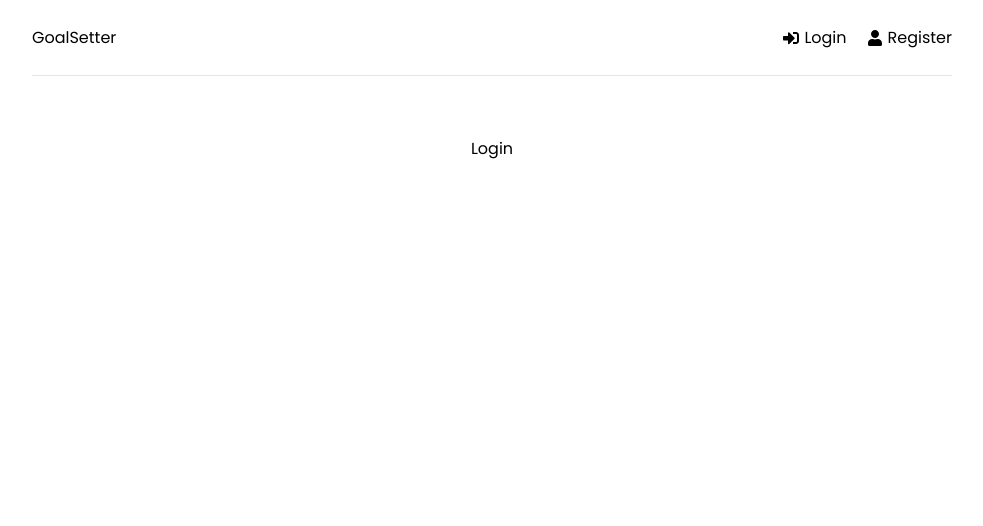
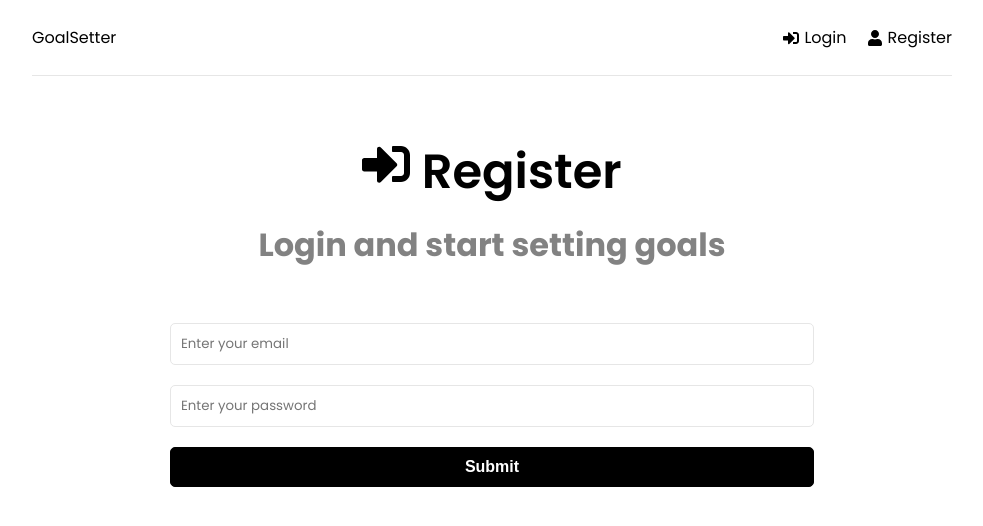
Before and after one commit to valentina-maggio/goal-tracker, a React (Create React App) app in the folder client/: page /login in a window 1280 px wide. Shown: the top 526 px of the page, without its empty margins (148-1131 px from the left). Built offline with nearby package versions, Linux system fonts and the light colour scheme.

Commit message:
User login form
- form structure setup
- onChange and onSubmit functions

```diff
--- a/client/src/pages/Login.jsx
+++ b/client/src/pages/Login.jsx
@@ -1,9 +1,67 @@
+import { useState, useEffect } from 'react';
+import { FaSignInAlt } from 'react-icons/fa';
+
 function Login() {
+  const [formData, setFormData] = useState({
+    email: '',
+    password: '',
+  })
+
+  const {email, password} = formData;
+
+  const onChange = (e) => {
+    setFormData((prevState) => ({
+      ...prevState,
+      [e.target.name]: e.target.value,
+    }));
+  }
+
+  const onSubmit = (e) => {
+    e.preventDefault();
+  }
+
   return (
-    <div>
-      Login
-    </div>
+    <>
+      <section className='heading'>
+        <h1>
+          <FaSignInAlt/> Register
+        </h1>
+        <p>Login and start setting goals</p>
+      </section>
+
+      <section className='form'>
+        <form onSubmit={onSubmit}>
+          <div className="form-group">
+            <input
+              type='email'
+              className='form-control'
+              id='email'
+              name='email'
+              value={email}
+              placeholder='Enter your email'
+              onChange={onChange}
+            />
+          </div>
+          <div className="form-group">
+            <input
+              type='password'
+              className='form-control'
+              id='password'
+              name='password'
+              value={password}
+              placeholder='Enter your password'
+              onChange={onChange}
+            />
+          </div>
+          <div className="form-group">
+            <button type='submit' className='btn btn-block'>
+              Submit
+            </button>
+          </div>
+        </form>
+      </section>
+    </>
   )
 }
 
-export default Login
+export default Login;
```
